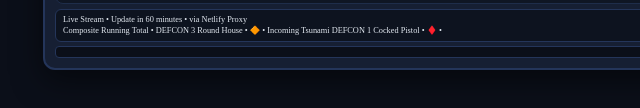
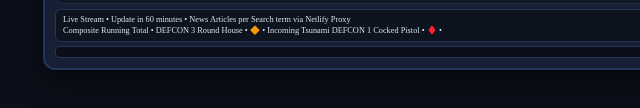
Before and after one commit to Theoferrum/Axion-Tsunami-Monitor, a plain HTML site: page index.html in a window 1280 px wide. Shown: the part 600-708 px from the top of the page, 7-647 px from the left. Drawn offline with Linux system fonts and the light colour scheme; no server answers.

Commit message:
Modify SCALE values and alert message in index.html
Updated the pathological scale value and adjusted the alert message for live stream updates.

```diff
--- a/index.html
+++ b/index.html
@@ -220,9 +220,9 @@
     const SCALE = {
       societal: 950, technical: 400, individual: 3000, cultural: 500,
       psychological: 3000, political: 10500, geological: 400, meteorological: 3000,
-      ideological: 2000, geographical: 200, homicidal: 1150, pathological: 200,
+      ideological: 2000, geographical: 200, homicidal: 1150, pathological: 500,
       spiritual: 200, physical: 800, racial: 1200, astronomical: 600,
-      territorial: 8500, sexual: 1100, financial: 200, social: 400, regional: 1200
+      territorial: 8500, sexual: 1300, financial: 200, social: 400, regional: 1200
     };
 
     const CHANNELS = Object.keys(KEYWORDS);
@@ -248,7 +248,7 @@
       document.getElementById('composite-fill').style.width = Math.min(100, avg * 2) + '%';
 
       document.getElementById('alert').innerHTML =
-        'Live Stream • Update in 60 minutes • via Netlify Proxy<br>' +
+        'Live Stream • Update in 60 minutes • News Articles per Search term via Netlify Proxy<br>' +
         'Composite Running Total • DEFCON 3 Round House • 🔶 • Incoming Tsunami DEFCON 1 Cocked Pistol • ♦️ •';
     }
 
```
